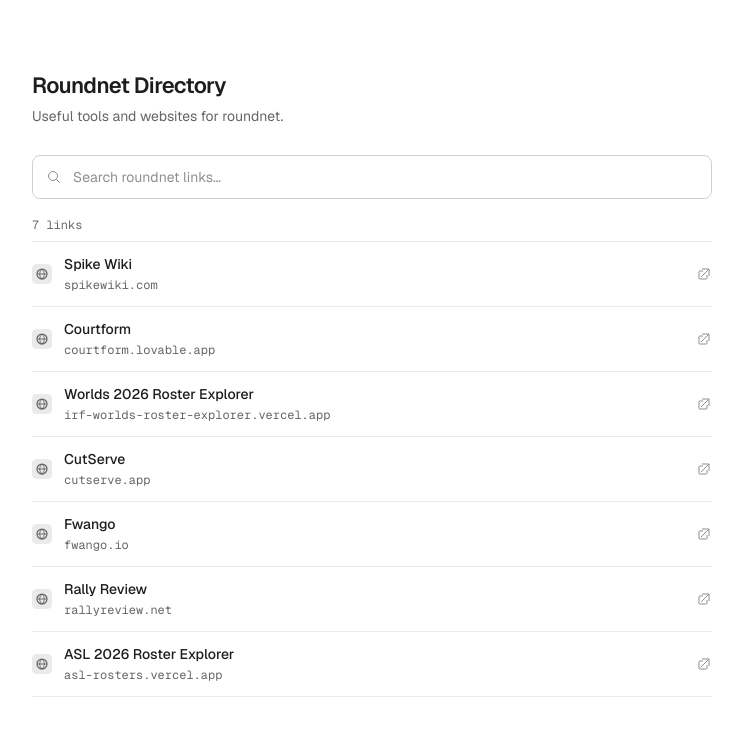
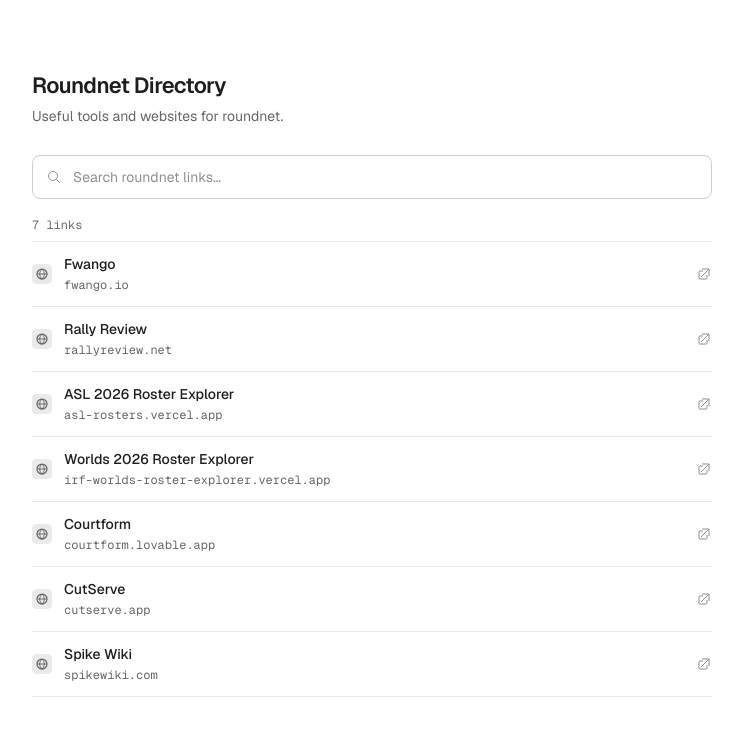
Before and after one commit to Open-Brace/roundnet-directory, a Next.js app: page / in a window 1280 px wide. Shown: the top 736 px of the page, without its empty margins (268-1011 px from the left). Built offline with nearby package versions, Linux system fonts and the light colour scheme; no server answers.

Commit message:
Reorder directory sites

```diff
--- a/data/sites.ts
+++ b/data/sites.ts
@@ -4,22 +4,6 @@ export type DirectorySite = {
 };
 
 export const directorySites: DirectorySite[] = [
-  {
-    url: "https://spikewiki.com/",
-    fallbackTitle: "Spike Wiki",
-  },
-  {
-    url: "https://courtform.lovable.app/",
-    fallbackTitle: "Courtform",
-  },
-  {
-    url: "https://irf-worlds-roster-explorer.vercel.app/",
-    fallbackTitle: "Worlds 2026 Roster Explorer",
-  },
-  {
-    url: "https://www.cutserve.app/",
-    fallbackTitle: "CutServe",
-  },
   {
     url: "https://fwango.io/",
     fallbackTitle: "Fwango",
@@ -32,4 +16,20 @@ export const directorySites: DirectorySite[] = [
     url: "https://asl-rosters.vercel.app/",
     fallbackTitle: "ASL 2026 Roster Explorer",
   },
+  {
+    url: "https://irf-worlds-roster-explorer.vercel.app/",
+    fallbackTitle: "Worlds 2026 Roster Explorer",
+  },
+  {
+    url: "https://courtform.lovable.app/",
+    fallbackTitle: "Courtform",
+  },
+  {
+    url: "https://www.cutserve.app/",
+    fallbackTitle: "CutServe",
+  },
+  {
+    url: "https://spikewiki.com/",
+    fallbackTitle: "Spike Wiki",
+  },
 ];
```
